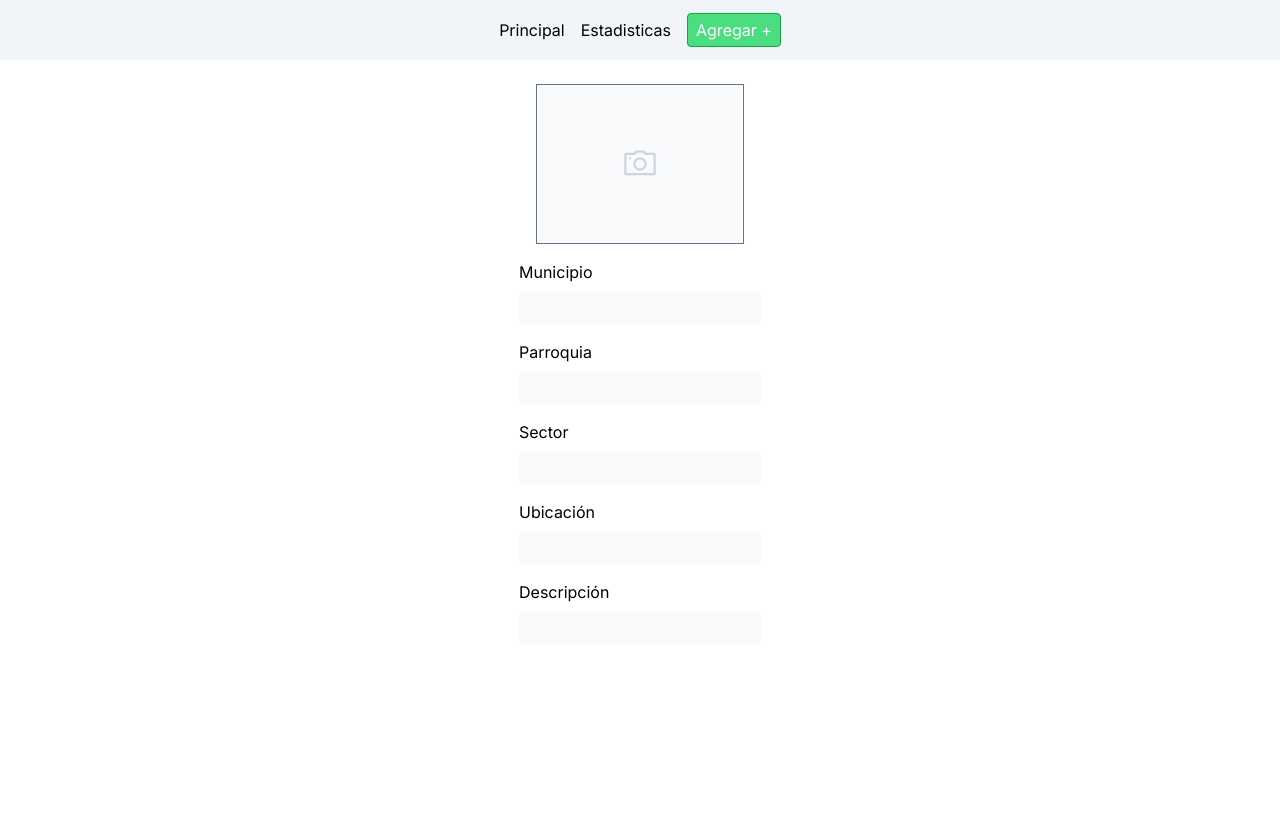
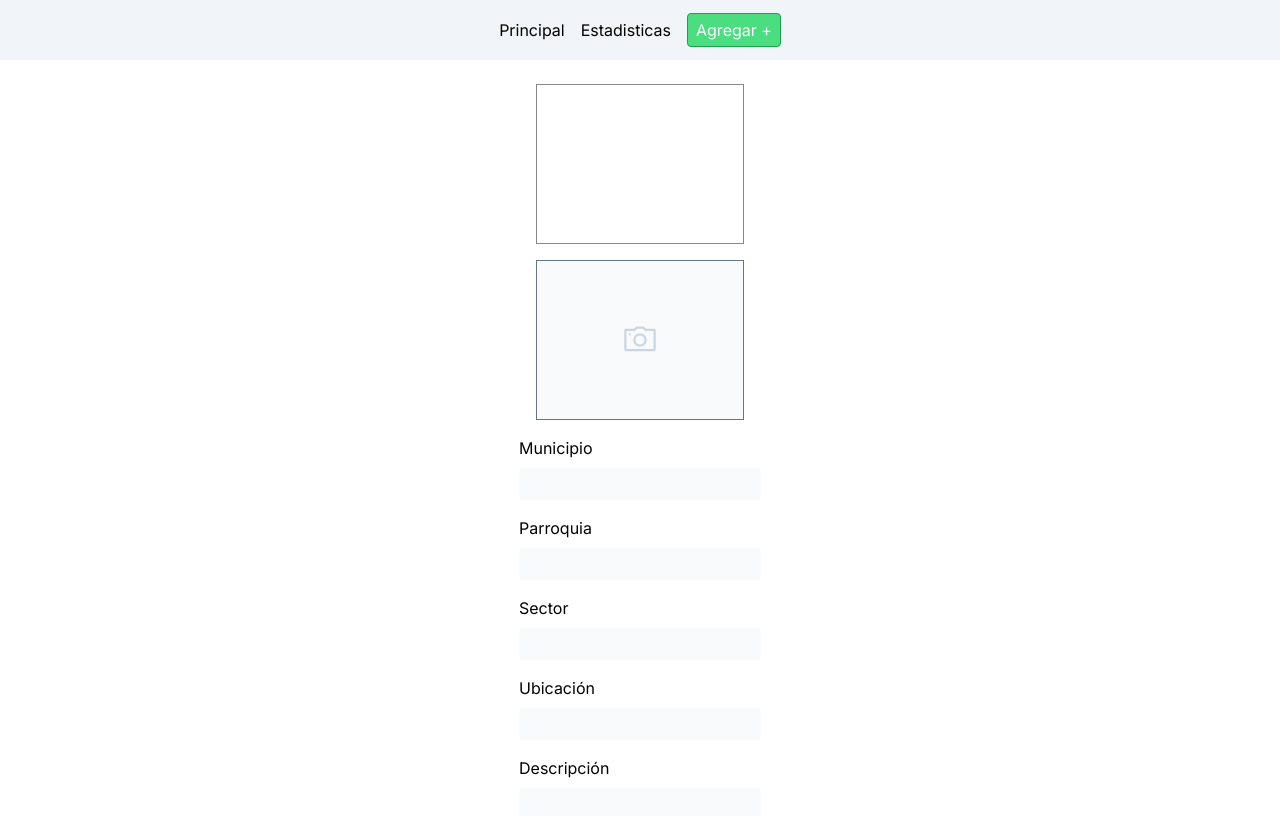
Before and after one commit to gjorwi/sosrev, a Next.js app: page /dashboard/agregar in a window 1280 px wide. Shown: the top 816 px of the page. Built offline with nearby package versions, Linux system fonts and the light colour scheme.

Commit message:
cambio camara5

```diff
--- a/app/dashboard/agregar/page.jsx
+++ b/app/dashboard/agregar/page.jsx
@@ -34,14 +34,14 @@ export default function AgregarPage() {
 
   return (
     <div className='flex justify-center flex-col items-center gap-y-4 mt-6'>
-      {cont &&
+
         <video onClick={capturePhoto}
           ref={videoRef}
           autoPlay
           className="w-52 h-40"
           style={{ border: "1px solid #888" }}
         />
-      }
+
       {image ?
         <img src={image} alt="Imagen" className='flex cursor-pointer h-40 w-52 border border-slate-500 bg-slate-50 justify-center items-center text-4xl text-slate-300' />
         :<button name='capture' onClick={startCamera} className='flex cursor-pointer h-40 w-52 border border-slate-500 bg-slate-50 justify-center items-center text-4xl text-slate-300'>
```
